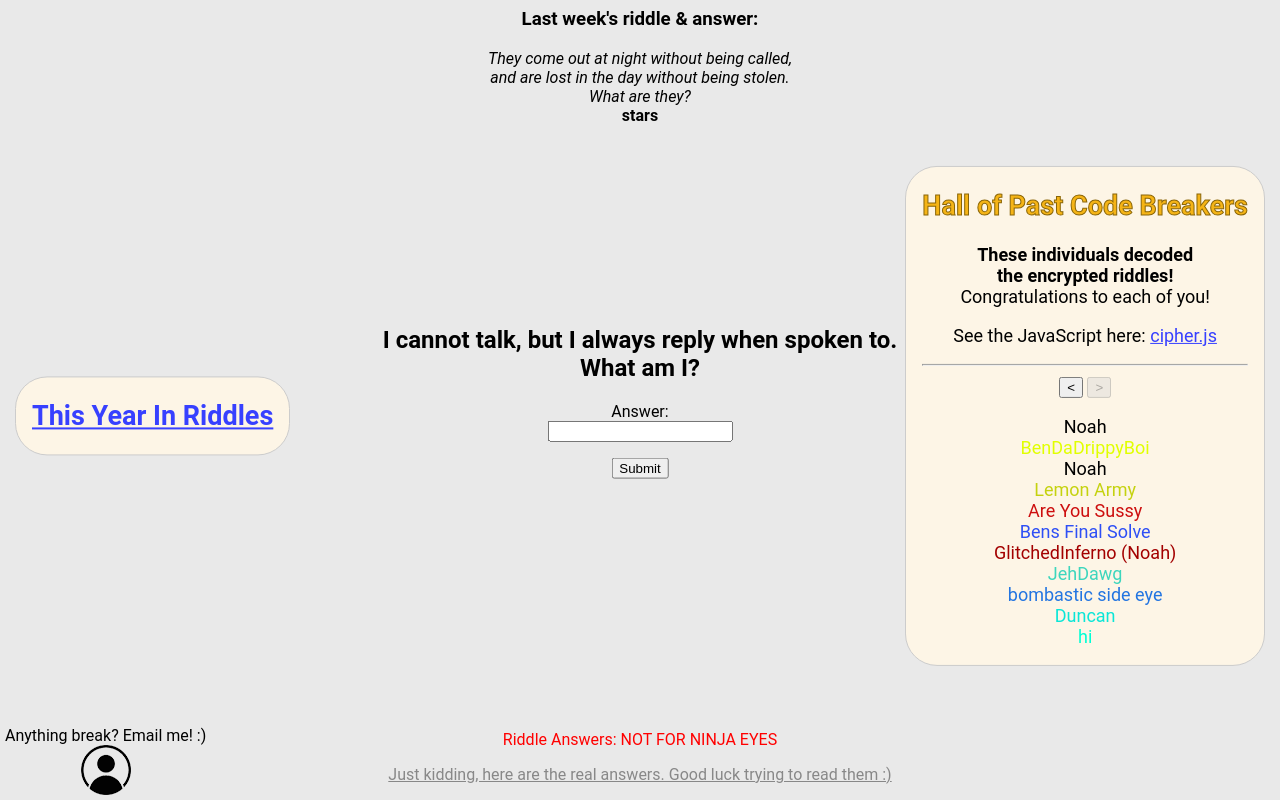
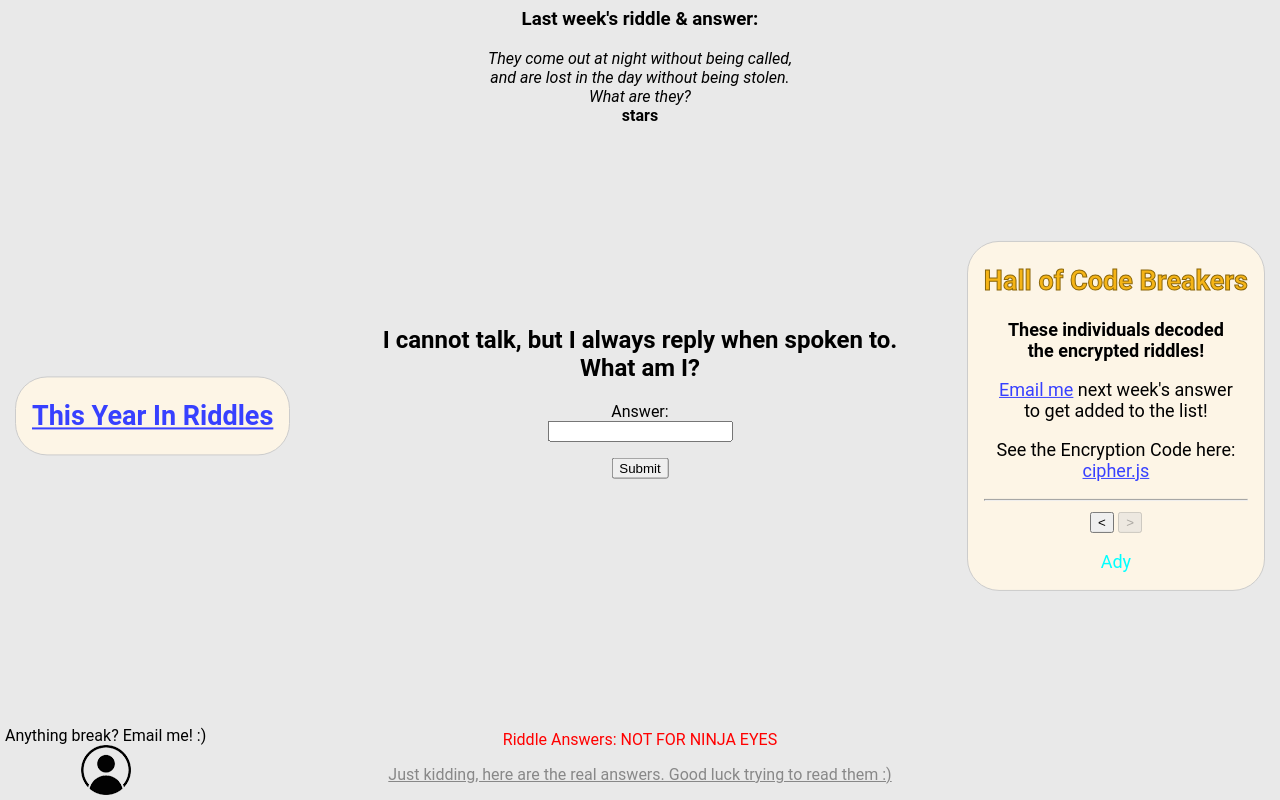
Before and after one commit to Joshua-Burt/RiddleOfTheWeek, a plain HTML site: page index.html in a window 1280 px wide. Drawn offline with nearby package versions, Linux system fonts and the light colour scheme.

Commit message:
Added new code breaker

```diff
--- a/index.html
+++ b/index.html
@@ -109,10 +109,10 @@
 
     <div id="codeBreakers" class="w3-panel w3-sand w3-large w3-serif w3-round-xxlarge w3-border">
         <img src="NewEncryption.png" style="display:none" height="150" width="150" style="position: absolute; left: -60px; top: -60px; transform: rotate(-25deg);">
-        <h2 style='color:#f5b416; -webkit-text-stroke: 1px #896508'>Hall of Past Code Breakers</h2>
+        <h2 style='color:#f5b416; -webkit-text-stroke: 1px #896508'>Hall of Code Breakers</h2>
         <b>These individuals decoded<br>the encrypted riddles!</b>
-        <br>Congratulations to each of you!
-        <p>See the JavaScript here: <a href="displayCipherScript.html" target="_blank">cipher.js</a></p>
+        <p><a href="mailto:riddle@joshuaburt.dev" target="_blank">Email me</a> next week's answer<br>to get added to the list!
+        <p>See the Encryption Code here:<br><a href="displayCipherScript.html" target="_blank">cipher.js</a></p>
         <hr>
 
         <button id="prevCodeBreaker" onclick="window.previousCodeBreakers()"><</button>
--- a/rotw/database.json
+++ b/rotw/database.json
@@ -455,6 +455,12 @@
         "color": "#00ffd5",
         "name": "hi"
       }
+    },
+    {
+      "0": {
+        "color": "#00FFFF",
+        "name": "Ady"
+      }
     }
   ]
 }
--- a/scripts/cipher.js
+++ b/scripts/cipher.js
@@ -1,7 +1,7 @@
 let alphabet = "abcdefghijklmnopqrstuvwxyzABCDEFGHIJKLMNOPQRSTUVWXYZ0123456789"
 
 function cipher(inputStr) {
-	let cipherText = "";
+	let encryptedText = "";
 
 	for(let i = 0; i < inputStr.length; i++) {
 		// Get a letter from the input string
@@ -9,17 +9,18 @@ function cipher(inputStr) {
 
 		// If the current letter isn't in the alphabet, just add it without encrypting it
 		if(alphabet.indexOf(currentLetter) === -1) {
-			cipherText += currentLetter;
+			encryptedText += currentLetter;
 
 		} else {
 			// Add the current letter's and previous letter's positions together
+			// Find which letter is at that new position in the alphabet, and that will be the encrypted letter
 			let newLetter = addPositions(currentLetter, inputStr[i - 1]);
 
-			cipherText += newLetter;
+			encryptedText += newLetter;
 		}
 	}
 
-	return cipherText;
+	return encryptedText;
 }
 
 function addPositions(currentLetter, previousLetter) {
@@ -32,6 +33,9 @@ function addPositions(currentLetter, previousLetter) {
 		previousLetterPosition = 1;
 	}
 
+	// Add the current letter and previous letter's positions together to get a new position
 	let newPosition = (currentLetterPosition + previousLetterPosition) % alphabet.length;
+
+	// Find which letter is at the new position
 	return alphabet[newPosition];
 }
--- a/scripts/database.js
+++ b/scripts/database.js
@@ -1,5 +1,5 @@
 let lists = [];
-let mostRecentEncryption = 5;
+let mostRecentEncryption = 6;
 let currentEncryptionNum = mostRecentEncryption;
 
 fetch("rotw/database.json")
```
Also changed, not shown: displayCipherScript.html (+1 -1 lines).
